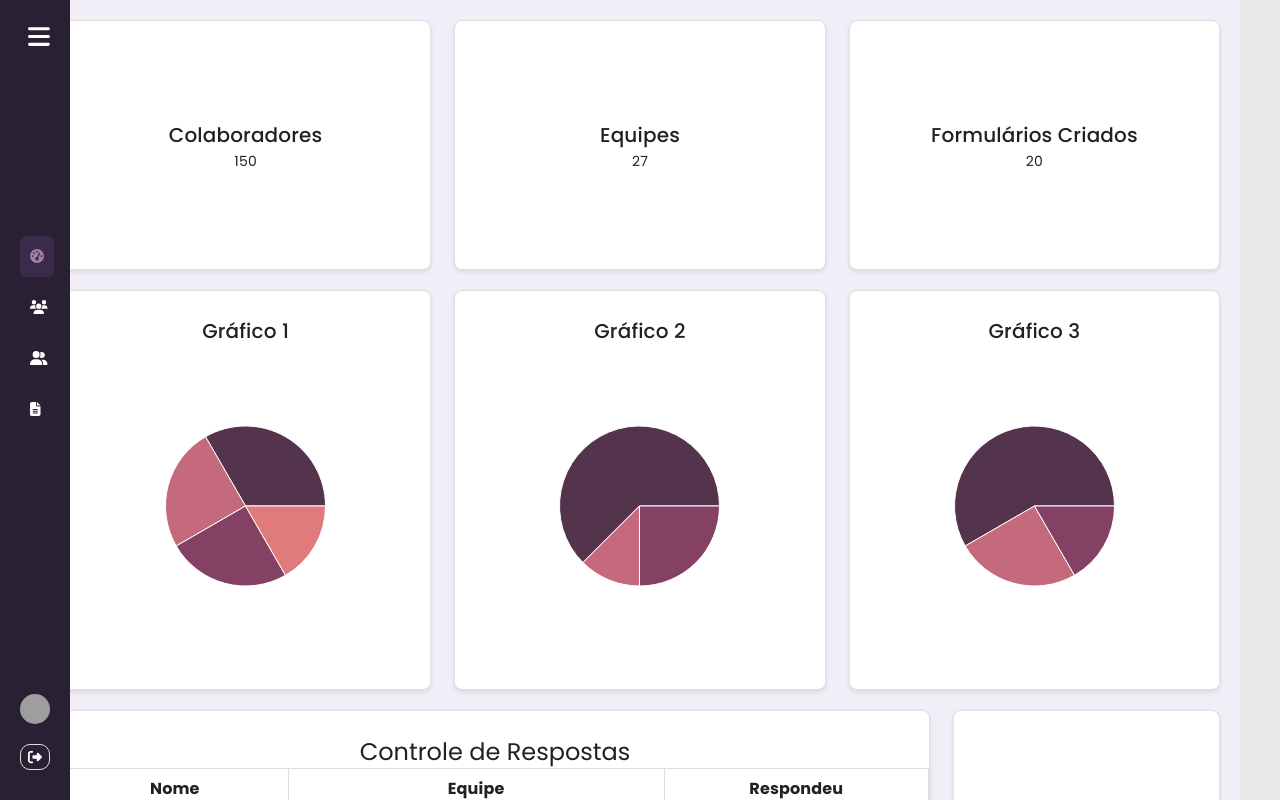
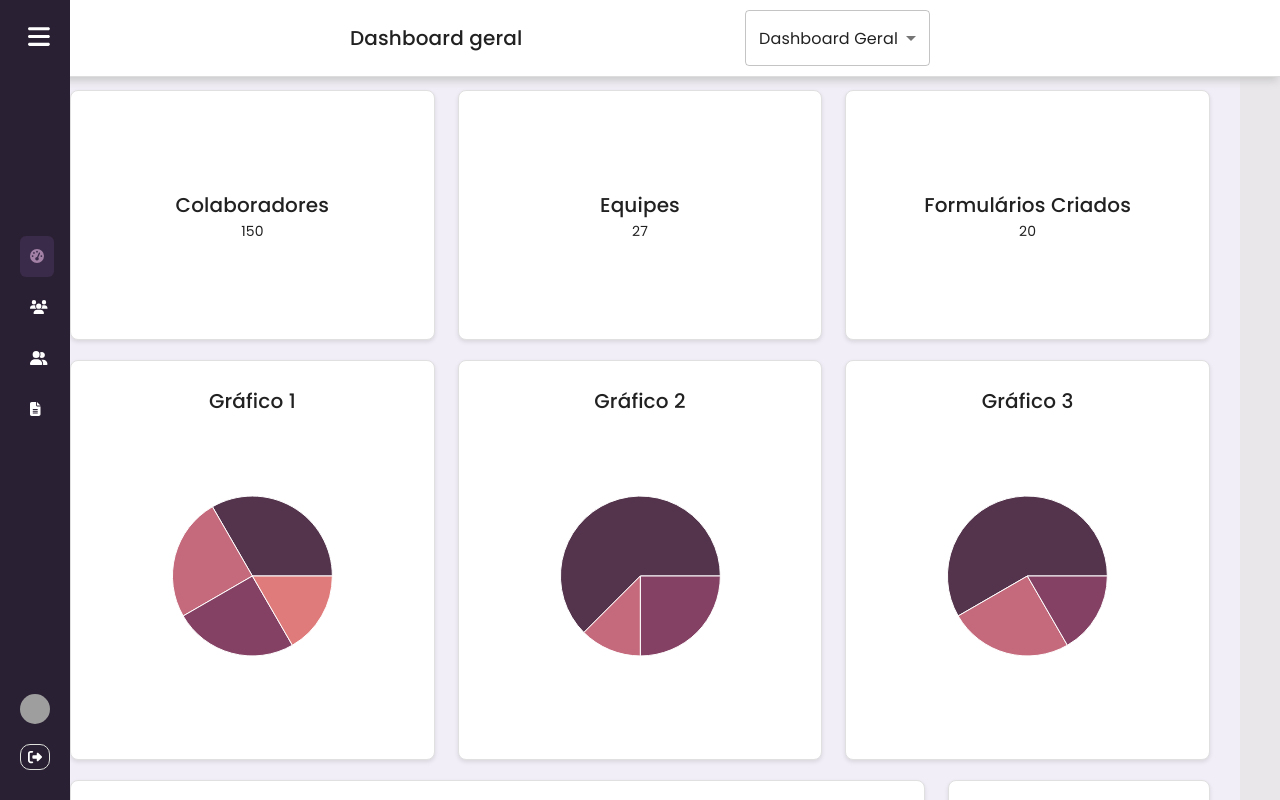
Before and after one commit to Phoenix-Team-Fatec/OAK-RH, a React (Vite) app in the folder parent/frontend/: page /dashadmin in a window 1280 px wide. Shown: the top 800 px of the page. Built offline with nearby package versions, Linux system fonts and the light colour scheme; grey boxes are pictures that could not be loaded.

Commit message:
Navbar do admin criada para dashboard geral, com escolha de equipes por dropdown

```diff
--- /dev/null
+++ b/parent/frontend/src/components/DashAdmin/AdminNavbar.css
@@ -0,0 +1,23 @@
+.admin-navbar {
+    position: fixed;
+    top: 0;
+    width: 100%;
+    background-color: #fff;
+    border-bottom: 1px solid #ddd;
+    padding: 10px 20px;
+    display: flex;
+    justify-content: space-between; /* Para empurrar o conteúdo à direita */
+    align-items: center;
+    z-index: 1000;
+    padding-left: 350px;  /* Espaçamento à esquerda */
+    padding-right: 350px; /* Espaçamento à direita */
+    box-shadow: 0 6px 8px -2px rgb(202, 202, 202);
+}
+
+.navbar-title {
+    font-weight: bold;
+}
+
+.team-select {
+    margin-left: 20px; /* Espaço entre o texto e o dropdown, se necessário */
+}
--- /dev/null
+++ b/parent/frontend/src/components/DashAdmin/AdminNavbar.tsx
@@ -0,0 +1,27 @@
+import React, { useState } from 'react';
+import { Box, Typography, FormControl, Select, MenuItem } from '@mui/material';
+import './AdminNavbar.css';
+
+const AdminNavbar: React.FC = () => {
+  const [selectedTeam, setSelectedTeam] = useState('Dashboard geral');
+
+  const handleTeamChange = (event: React.ChangeEvent<{ value: unknown }>) => {
+    setSelectedTeam(event.target.value as string);
+  };
+
+  return (
+    <Box className="admin-navbar">
+      <Typography variant="h6" className="navbar-title">{selectedTeam}</Typography>
+      <FormControl variant="outlined" className="team-select">
+        <Select value={selectedTeam} onChange={handleTeamChange} displayEmpty>
+          <MenuItem value="Dashboard geral">Dashboard Geral</MenuItem>
+          <MenuItem value="Desenvolvimento">Desenvolvimento</MenuItem>
+          <MenuItem value="Financeiro">Financeiro</MenuItem>
+          <MenuItem value="Admnistração">Admnistração</MenuItem>
+        </Select>
+      </FormControl>
+    </Box>
+  );
+};
+
+export default AdminNavbar;
--- a/parent/frontend/src/components/DashAdmin/DashAdmin.css
+++ b/parent/frontend/src/components/DashAdmin/DashAdmin.css
@@ -54,3 +54,7 @@
   .small-card:hover, .medium-card:hover, .bottom-card:hover, .thin-card:hover {
     transform: scale(1.01);
   }
+  .dashboard-container {
+    margin-top: 60px; /* Ajuste o valor conforme necessário */
+    padding: 30px;
+  }
--- a/parent/frontend/src/components/DashAdmin/DashAdmin.tsx
+++ b/parent/frontend/src/components/DashAdmin/DashAdmin.tsx
@@ -3,7 +3,9 @@ import { Box, Typography } from '@mui/material';
 import SimpleTable from '../DashAdmin/DashAdminTable';
 import { PieChart, Pie, Cell, Tooltip, ResponsiveContainer } from 'recharts';
 import SidebarAdmin from '../SidebarAdmin/SidebarAdmin';
+import AdminNavbar from './AdminNavbar';
 import './DashAdmin.css';
+
 
 const Dashboard: React.FC = () => {
   // Dados para os gráficos
@@ -30,7 +32,8 @@ const Dashboard: React.FC = () => {
 
   return (
     <>
-    <SidebarAdmin />
+    <AdminNavbar/>
+    <SidebarAdmin/>
     <Box className="dashboard-container">
       <Box className="top-cards">
         <Box className="small-card">
```
